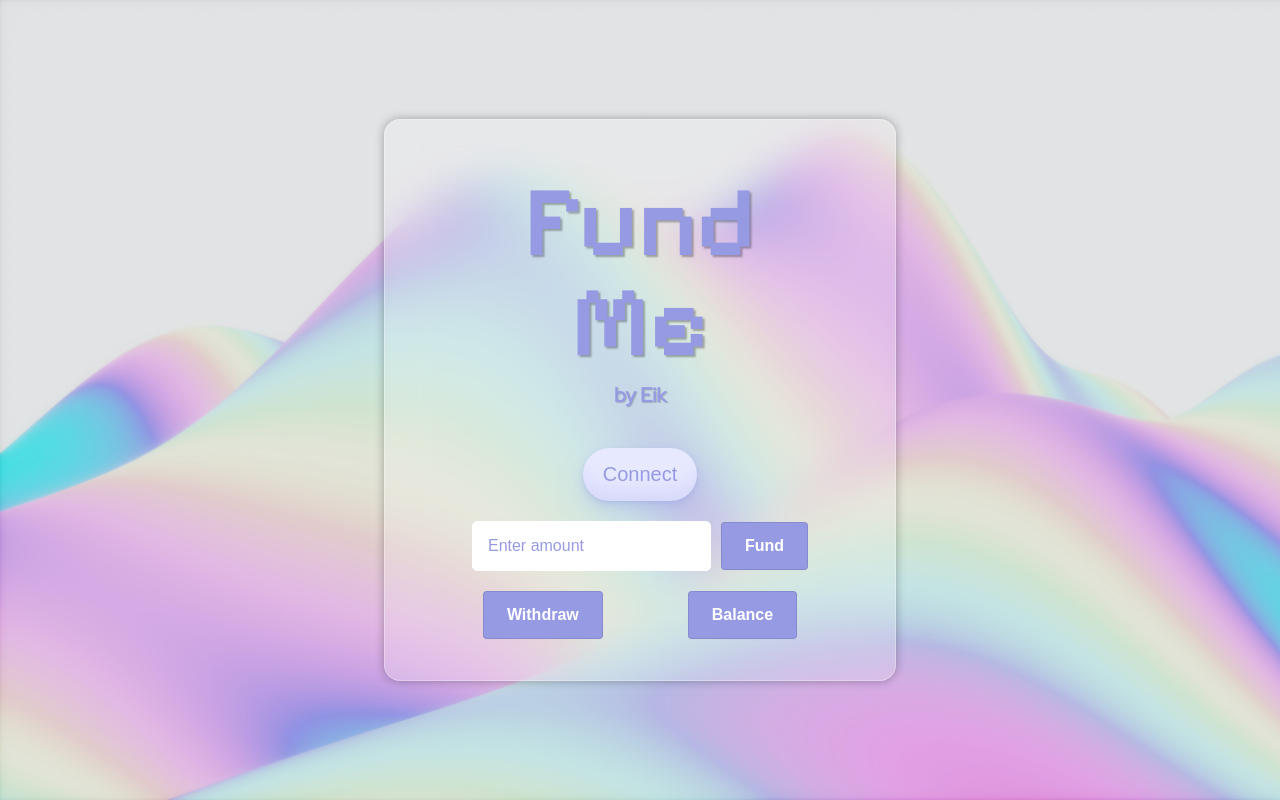
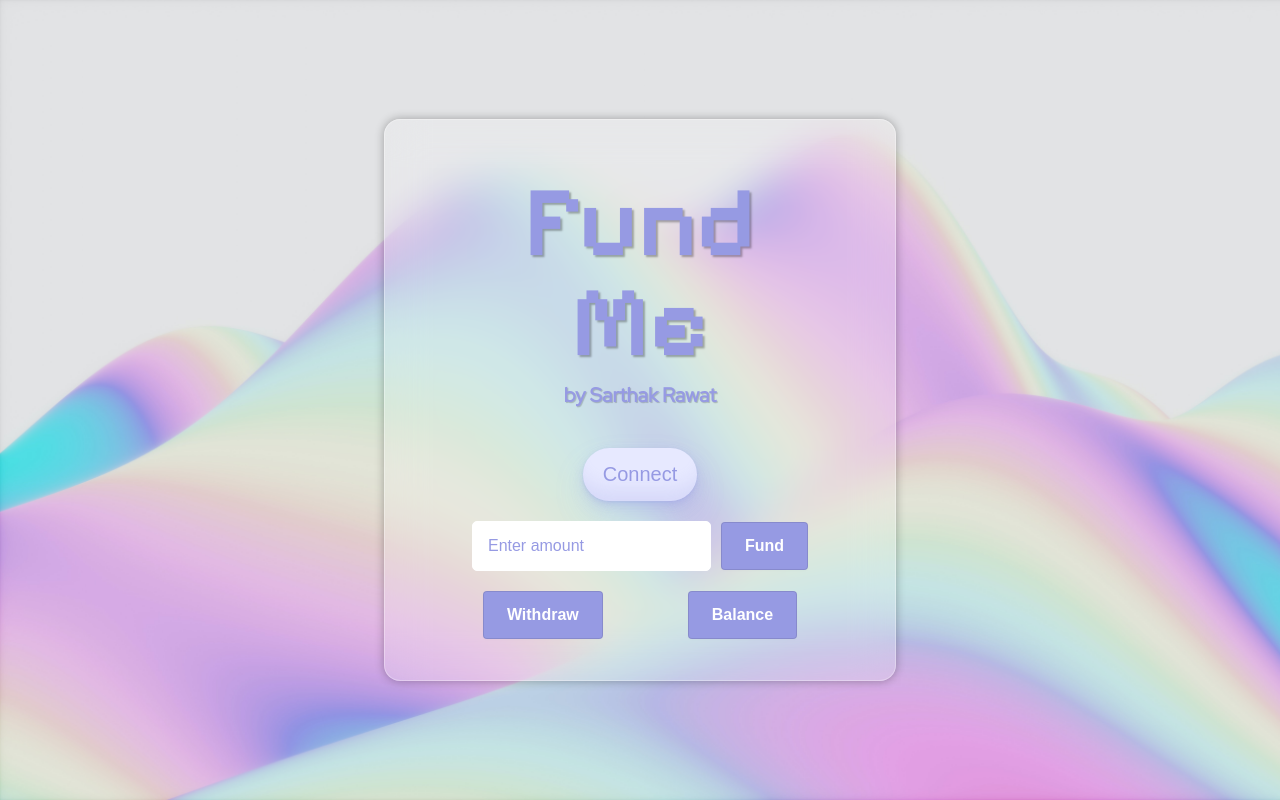
Before and after one commit to eik-1/Hardhat-Full-Stack-Fund-Me, a website with bundled scripts: page index.html in a window 1280 px wide. Built offline with nearby package versions, Linux system fonts and the light colour scheme.

Commit message:
Update index.html

```diff
--- a/index.html
+++ b/index.html
@@ -17,7 +17,7 @@
     <div class="logo">
       <h2>Fund</h2>
       <h2>Me</h2>
-      <h5>by Eik</h5>
+      <h5>by Sarthak Rawat</h5>
     </div>
     <button id="connect" class="connect-button" role="button">Connect</button>
     <div class="amount-input">
```
